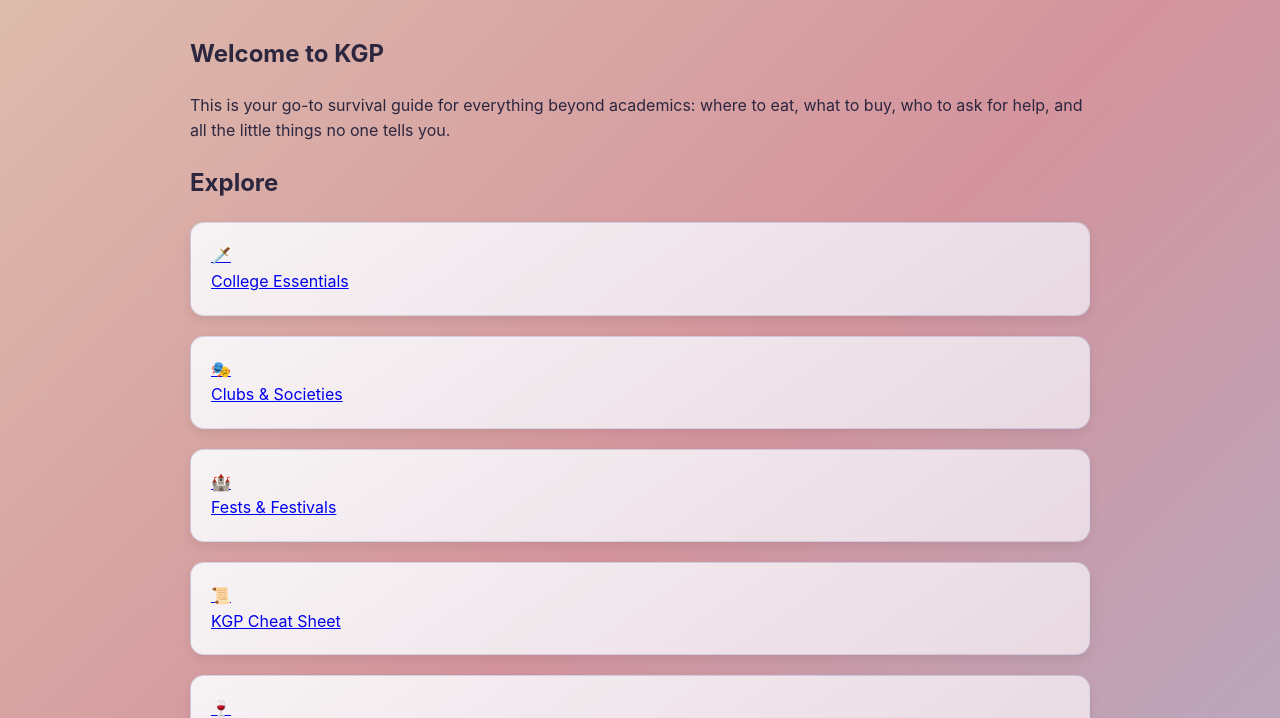
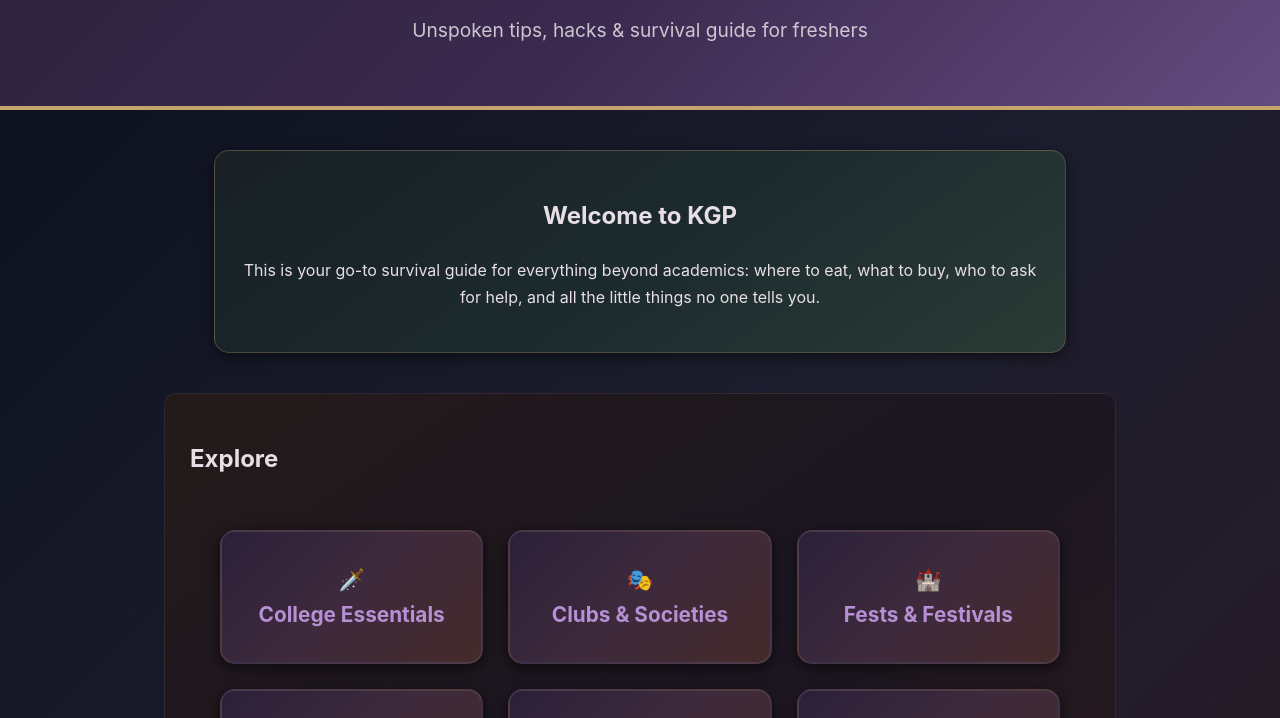
Before and after one commit to Off-The-Record-IITkgp/freshers-survival-kit, a plain HTML site: page index.html in a window 1280 px wide. Shown: the part 151-869 px from the top of the page. Drawn offline with Linux system fonts and the light colour scheme.

Commit message:
Update style.css

```diff
--- a/style.css
+++ b/style.css
@@ -1,118 +1,161 @@
+/* Global Body */
 body {
   font-family: 'Inter', 'Segoe UI', sans-serif;
   margin: 0;
-  padding: 0;
-  background: linear-gradient(135deg, #dec0ae, #d4949d, #acb0cc);
-  color: #2C263F;
-  line-height: 1.6;
+  background: linear-gradient(135deg, #0b0f1c, #1b1d2e, #2b1a24);
+  color: #e8dfe6;
+  line-height: 1.7;
   position: relative;
   overflow-x: hidden;
 }
 
-/* Sparkle overlay */
+/* Sparkle Overlay */
 body::before {
   content: '';
   position: fixed;
-  top: 0; left: 0;
-  width: 200%; height: 200%;
-  background-image: radial-gradient(rgba(255,255,255,0.3) 1px, transparent 1px);
-  background-size: 100px 100px;
-  opacity: 0.08;
-  animation: sparkleMove 80s linear infinite;
+  top: 0;
+  left: 0;
+  width: 200%;
+  height: 200%;
+  background-image: radial-gradient(rgba(255, 255, 255, 0.4) 1px, transparent 1px);
+  background-size: 90px 90px;
+  opacity: 0.05;
+  animation: sparkleMove 60s linear infinite;
   pointer-events: none;
   z-index: 0;
 }
+
 @keyframes sparkleMove {
-  0% { transform: translate(0,0); }
-  100% { transform: translate(-80px,-80px); }
+  0% { transform: translate(0, 0); }
+  100% { transform: translate(-60px, -60px); }
 }
 
-main {
-  padding: 30px;
-  max-width: 900px;
-  margin: auto;
+/* Header */
+.main-header {
+  background: linear-gradient(135deg, #2b2039, #3b2a4f, #654b80);
+  padding: 40px 20px;
+  text-align: center;
+  border-bottom: 4px solid #c5a46d; /* gold accent */
   position: relative;
   z-index: 1;
 }
 
-/* Back button */
-.back-btn {
-  display: inline-block;
-  padding: 8px 14px;
-  margin-bottom: 20px;
-  background: linear-gradient(135deg, #8b7fac, #acb0cc);
-  color: #fff;
-  border-radius: 8px;
-  font-weight: bold;
-  text-decoration: none;
-  box-shadow: 0 2px 8px rgba(0,0,0,0.15);
-  transition: all 0.3s ease;
-}
-.back-btn:hover {
-  background: linear-gradient(135deg, #a46c93, #5c63a4);
-  box-shadow: 0 4px 14px rgba(92,99,164,0.4);
+.main-header h1 {
+  font-size: 2.8rem;
+  color: #c5e1d4; /* soft green */
+  margin-bottom: 10px;
+  text-shadow: 0 0 10px rgba(172, 120, 203, 0.5);
 }
 
-/* Cards */
-.card {
-  background: linear-gradient(145deg, #f7f3f5, #e9d9e2);
-  margin: 20px 0;
-  padding: 20px;
-  border-radius: 14px;
-  box-shadow: 0 4px 12px rgba(0,0,0,0.08);
-  cursor: pointer;
-  transition: all 0.3s ease;
-  border: 1px solid rgba(92,99,164,0.2);
-  overflow: hidden;
-}
-.card:hover {
-  transform: translateY(-3px);
-  box-shadow: 0 6px 18px rgba(92,99,164,0.25);
-}
-.card h2 {
-  margin: 0;
-  font-size: 1.3rem;
-  display: flex;
-  justify-content: space-between;
-  align-items: center;
-  color: #2C263F;
-  cursor: pointer;
-}
-.icon {
+.main-header p {
   font-size: 1.2rem;
-  color: #5c63a4;
-  transition: transform 0.3s ease;
-}
-.card.active .icon {
-  transform: rotate(45deg);
-  color: #a46c93;
+  color: #e8dfe6;
+  opacity: 0.85;
 }
 
-/* Accordion content */
-.card-content {
-  max-height: 0;
-  overflow: hidden;
-  transition: max-height 0.5s ease, opacity 0.5s ease;
-  opacity: 0;
-  margin-top: 10px;
+/* Intro Section */
+.intro {
+  max-width: 800px;
+  margin: 40px auto;
+  text-align: center;
+  color: #e8dfe6;
+  position: relative;
+  background: linear-gradient(145deg, #182024, #1c2a2e, #2a3b35);
+  padding: 25px;
+  border-radius: 15px;
+  border: 1px solid rgba(197, 164, 109, 0.3);
+  box-shadow: 0 4px 14px rgba(0, 0, 0, 0.5);
+  z-index: 1;
 }
-.card.active .card-content {
-  max-height: 500px;
-  opacity: 1;
+
+/* Card Grid */
+.card-grid {
+  display: grid;
+  grid-template-columns: repeat(auto-fit, minmax(240px, 1fr));
+  gap: 25px;
+  padding: 30px;
+  max-width: 1100px;
+  margin: 0 auto;
+  position: relative;
+  z-index: 1;
 }
-.card-content ul {
-  padding-left: 20px;
+
+.card {
+  background: linear-gradient(135deg, #2b2039, #3e2a3c, #442a2a);
+  border-radius: 15px;
+  padding: 30px 20px;
+  text-align: center;
+  color: #f1e8f0;
+  border: 2px solid rgba(255, 255, 255, 0.08);
+  box-shadow: 0 4px 14px rgba(0, 0, 0, 0.6);
+  transition: all 0.25s ease;
+  font-size: 1.2rem;
+  position: relative;
+  z-index: 1;
+}
+
+.card:hover {
+  transform: translateY(-6px);
+  border-color: #c5a46d;
+  box-shadow: 0 8px 20px rgba(197, 164, 109, 0.4);
+}
+
+.card a {
+  font-weight: bold;
+  font-size: 1.3rem;
+  display: block;
+  color: #b68fd4;
+  position: relative;
+  transition: color 0.3s ease, text-shadow 0.3s ease;
+  text-decoration: none; /* removes default underline */
+}
+
+/* Magical underline effect */
+.card a::after {
+  content: "";
+  position: absolute;
+  left: 50%;
+  bottom: -6px;
+  transform: translateX(-50%);
+  width: 0;
+  height: 2px;
+  background: linear-gradient(90deg, #c5a46d, #b68fd4, #539aa0);
+  border-radius: 4px;
+  transition: width 0.35s ease;
+  opacity: 0.9;
+}
+
+/* Hover glow + underline animation */
+.card a:hover {
+  color: #c5a46d;
+  text-shadow: 0 0 6px rgba(197, 164, 109, 0.6),
+               0 0 14px rgba(182, 143, 212, 0.4);
+}
+
+.card a:hover::after {
+  width: 65%;
+}
+/* Section Boxes */
+section {
+  background: linear-gradient(145deg, #241a1a, #1b1621, #2e1c1f);
+  padding: 25px;
+  border-radius: 12px;
+  margin: 20px auto;
+  max-width: 900px;
+  border: 1px solid rgba(255, 255, 255, 0.07);
+  color: #e8dfe6;
+  position: relative;
+  z-index: 1;
 }
 
 /* Footer */
 footer {
   text-align: center;
-  padding: 25px;
+  padding: 30px;
   font-size: 0.9rem;
-  color: #2C263F;
-  background: linear-gradient(135deg, #d8cad5, #acb0cc);
-  border-top: 3px solid #a46c93;
-  margin-top: 40px;
+  color: rgba(232, 223, 230, 0.9);
+  background: linear-gradient(135deg, #1c1a15, #2d2218, #3b2a1f);
+  border-top: 4px solid #c5a46d;
   position: relative;
   z-index: 1;
 }
```
